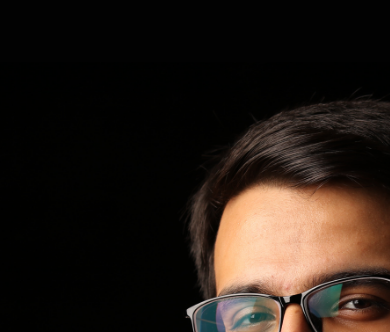
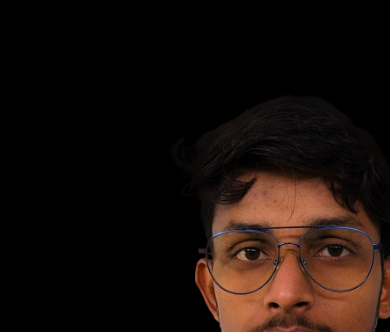
Before and after one commit to Knightkingh0/Sam-Portfolio, a plain HTML site: page Index.html in a window 390 px wide. Shown: the part 98-430 px from the top of the page. Drawn offline with nearby package versions, Linux system fonts and the light colour scheme.

Commit message:
Update style.css

```diff
--- a/style.css
+++ b/style.css
@@ -334,7 +334,7 @@ nav .fas{
 }
 @media only screen and (max-width:600px){
     #header{
-        background-image: url(/images/phone-background.png);
+        background-image: url(/images/phone-bg.jpg);
     }
     .header-text{
         margin-top: 100%;
```
